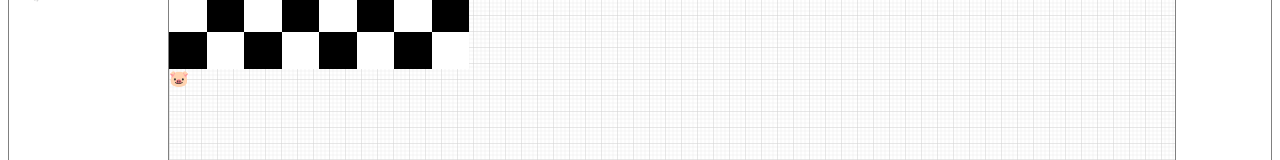
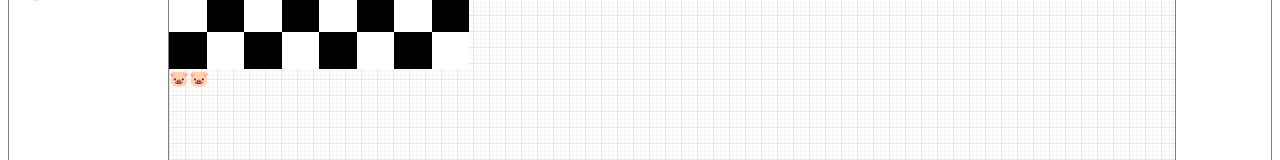
Before and after one commit to noberk/pagegen, a React (Create React App) app: page / in a window 1280 px wide. Shown: the part 345-505 px from the top of the page. Built offline with nearby package versions, Linux system fonts and the light colour scheme.

Commit message:
implement grab component to drawboard and render it.

```diff
--- a/src/contexts/DrawBoard.tsx
+++ b/src/contexts/DrawBoard.tsx
@@ -26,13 +26,14 @@ export function useDrawBoardContext() {
 
 export function DrawBoardContextProvider({ children }) {
   const [state, setState] = useState<DrawBoardContextProps>({
-    componentsTree: [<span>🐷</span>],
+    componentsTree: [<span>🐷</span>, <span>🐷</span>],
   })
 
   function push(node: React.ReactNode) {
-    let newArr = { ...state }
-    newArr.componentsTree.push(newArr)
-    setState(newArr)
+    let newArr = [...state.componentsTree]
+    newArr.push(node)
+    state.componentsTree= newArr
+    setState({...state})
   }
 
   return (
--- a/src/pages/Canvas/Main.tsx
+++ b/src/pages/Canvas/Main.tsx
@@ -1,15 +1,35 @@
 import React from 'react'
+import { useDrop } from 'react-dnd'
 import Draggable from 'react-draggable'
 import { GRID16 } from '../../assets/svg'
 import { visibleHeight } from '../../common/browser'
-import { Box, DashCircle } from '../../components/Layout'
+import { Box, Button, DashBox, DashCircle } from '../../components/Layout'
+import { DragComponentItemType } from '../../constants'
 import { useDrawBoardContext } from '../../contexts/DrawBoard'
 import ChessPage from '../ChessPage'
 export default function () {
-  const [state] = useDrawBoardContext()
+  const [state, methods] = useDrawBoardContext()
+  const [{ isOver, didDrop }, drop] = useDrop({
+    accept: [DragComponentItemType.Box],
+    drop: (item, monitor) => {
+      if (item.type === DragComponentItemType.Box) {
+        console.log(item)
 
+        methods?.push(
+          <Draggable>
+            <DashBox />
+          </Draggable>
+        )
+      }
+    },
+    collect: monitor => ({
+      isOver: monitor.isOver(),
+      didDrop: monitor.didDrop(),
+    }),
+  })
   return (
     <main
+      ref={drop}
       style={{
         height: visibleHeight(),
         width: '100%',
@@ -21,7 +41,8 @@ export default function () {
       </Draggable>
       <Box width={300} height={300}>
         <ChessPage knightPosition={[5, 5]} />
-      </Box>{' '}
+      </Box>
+
       {state?.componentsTree}
     </main>
   )
```
